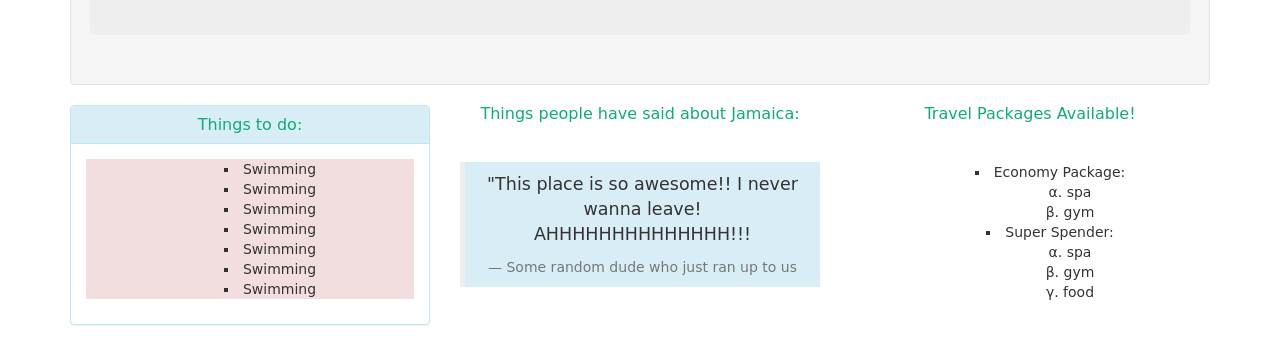
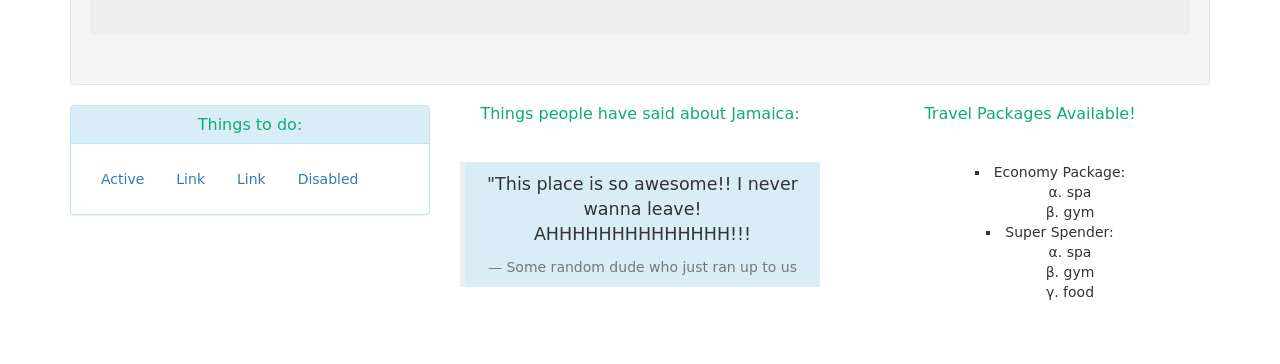
Before and after one commit to abeybarra/Vacation, a plain HTML site: page index.html in a window 1280 px wide. Shown: the part 270-634 px from the top of the page. Drawn offline with nearby package versions, Linux system fonts and the light colour scheme.

Commit message:
add pill links

```diff
--- a/index.html
+++ b/index.html
@@ -23,15 +23,20 @@
             <h3 class="panel-title">Things to do:</h3>
           </div>
           <div class="panel-body">
-          <ul class="bg-danger">
-            <li>Swimming</li>
-            <li>Swimming</li>
-            <li>Swimming</li>
-            <li>Swimming</li>
-            <li>Swimming</li>
-            <li>Swimming</li>
-            <li>Swimming</li>
-          </ul>
+              <ul class="nav nav-pills">
+                  <li class="nav-item">
+                    <a class="nav-link active" href="https://google.com">Active</a>
+                  </li>
+                  <li class="nav-item">
+                    <a class="nav-link" href="#">Link</a>
+                  </li>
+                  <li class="nav-item">
+                    <a class="nav-link" href="#">Link</a>
+                  </li>
+                  <li class="nav-item">
+                    <a class="nav-link disabled" href="#" tabindex="-1" aria-disabled="true">Disabled</a>
+                  </li>
+                </ul>
           </div>
       </div>
     </div>
```
